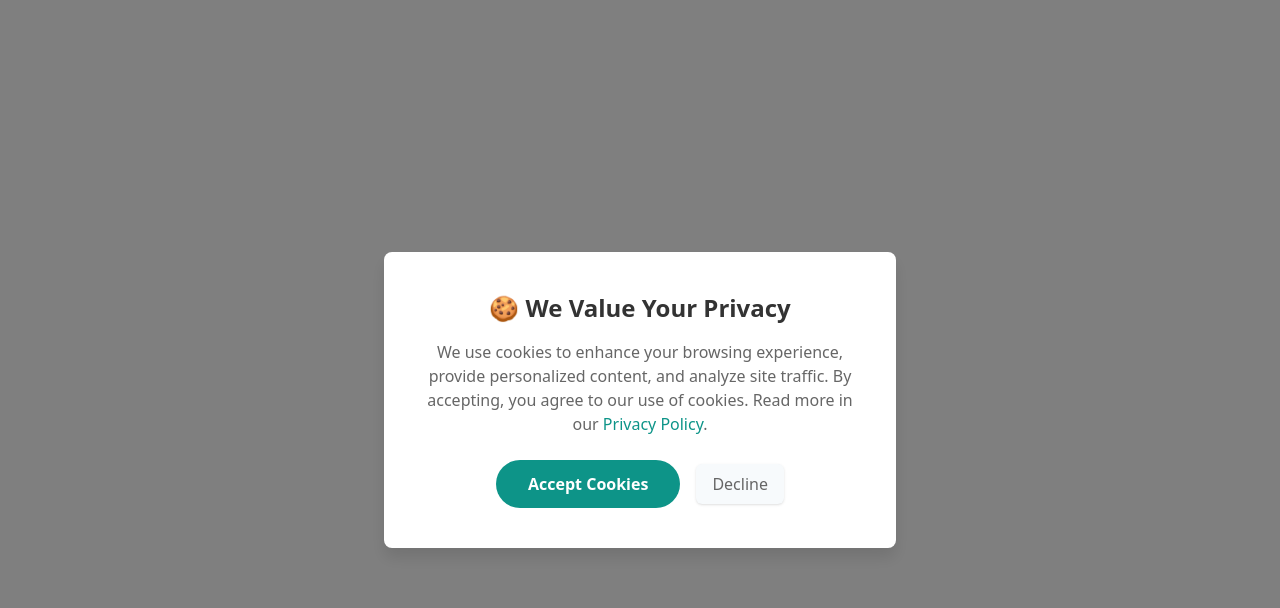
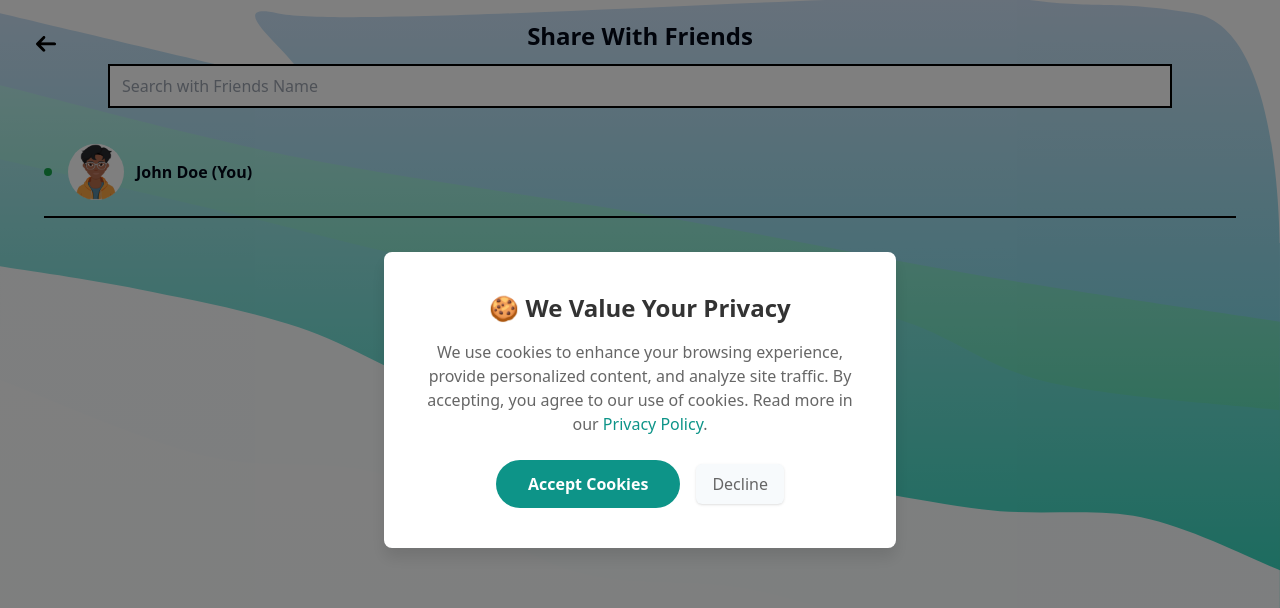
Before and after one commit to aganano-joshua/New-Frontend-Repo, a React (Vite) app: page /in-app in a window 1280 px wide. Shown: the top 608 px of the page. Built offline with nearby package versions, Linux system fonts and the light colour scheme.

Commit message:
Finished the InApp sharing

```diff
--- a/Images/asset.js
+++ b/Images/asset.js
@@ -51,10 +51,12 @@ import rec1 from './Rectangle (1).png'
 import rec2 from './Rectangle (2).png'
 import mask from './Mask Group.png'
 import Vector from './Vector (1).png'
+import users from './users.png'
 
 
 
 export const assets = {
+    users,
     Vector,
     mask,
     rec,
--- a/src/App.jsx
+++ b/src/App.jsx
@@ -12,6 +12,7 @@ import ChangePwd from './Pages/Reset/ChangePwd'
 import Account from './Pages/Account/Account'
 import Rank from './Pages/Rank/Rank'
 import EditAccount from './Components/EditAccount/EditAccount'
+import InApp from './Components/InApp/InApp'
 
 function App() {
   return (
@@ -27,6 +28,7 @@ function App() {
         <Route path="/reset" element={<ChangePwd />} />
         <Route path="/account" element={<Account />} />
         <Route path="/rank" element={<Rank />} />
+        <Route path="/in-app" element={<InApp />} />
         <Route path="/edit-acc" element={<EditAccount />} />
       </Routes>
     </Router>
--- /dev/null
+++ b/src/Components/InApp/InApp.jsx
@@ -0,0 +1,32 @@
+import React from 'react'
+import { assets } from '../../../Images/asset'
+
+const InApp = () => {
+  return (
+    <div className='body max-800:bg-contain flex flex-col justify-start py-5'>
+        <img src={assets.vec} alt="arrow-back"  className='absolute top-9 left-9 cursor-pointer'/>
+
+        <div className="inapp-content w-full px-11 text-center">
+           <div className="inapp-head flex-col flex justify-center items-center gap-3 px-16">
+           <h4 className='font-bold text-2xl text-center'>Share With Friends</h4>
+           <input type="search" placeholder='Search with Friends Name' className='w-full px-3 py-2 border-2 border-black outline-none'/>
+           </div>
+
+           <div className="inapp-friends mt-5">
+            <div className='friends-cont flex flex-row justify-start items-center gap-4 border-b-2 border-black py-4'>
+                <div className="status rounded-full bg-green-600 h-2 w-2" style={{borderRadius: '50%'}}></div>
+                <div className="profile-cont flex justify-start items-center gap-3">
+                    <div className="img bg-white" style={{borderRadius: '50%'}}>
+                    <img src={assets.users} alt="User Profile" className='h-14 w-14' />
+                    </div>
+                    <h4 className='text-2x font-bold'>John Doe (You)</h4>
+                </div>
+            </div>
+
+           </div>
+        </div>
+    </div>
+  )
+}
+
+export default InApp
--- /dev/null
+++ b/src/Pages/InApp/InApp.jsx
@@ -0,0 +1,13 @@
+import React from 'react'
+import InApp from './Components/InApp/InApp'
+
+
+const InApp = () => {
+  return (
+    <div>
+        <InApp />
+    </div>
+  )
+}
+
+export default InApp
```
Also changed, not shown: Images/users.png (added).
